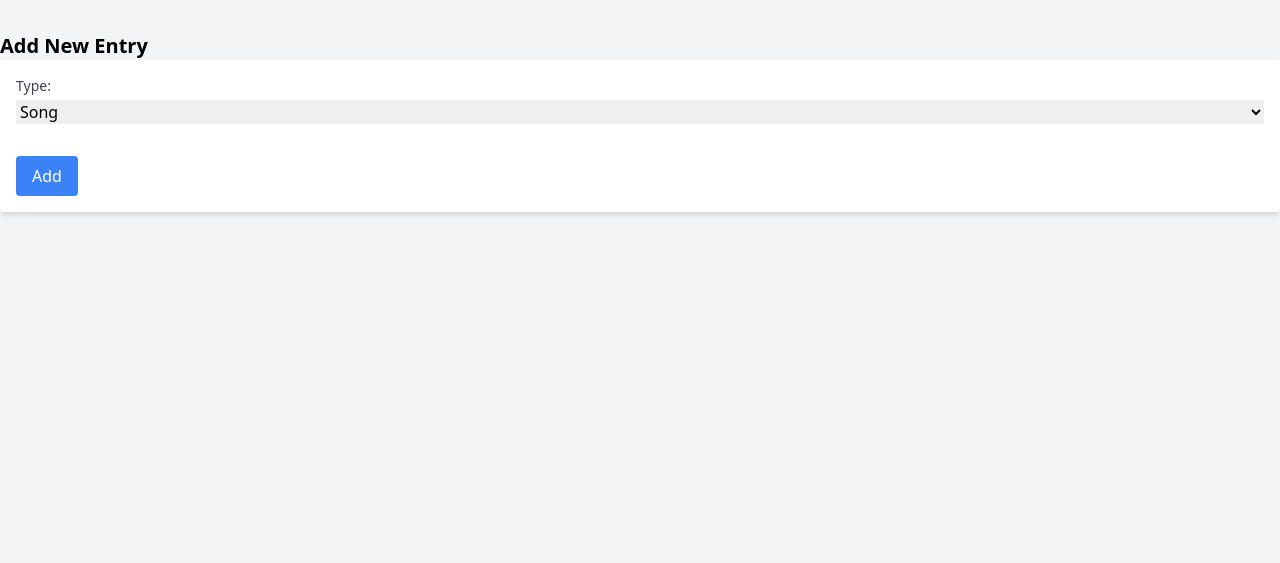
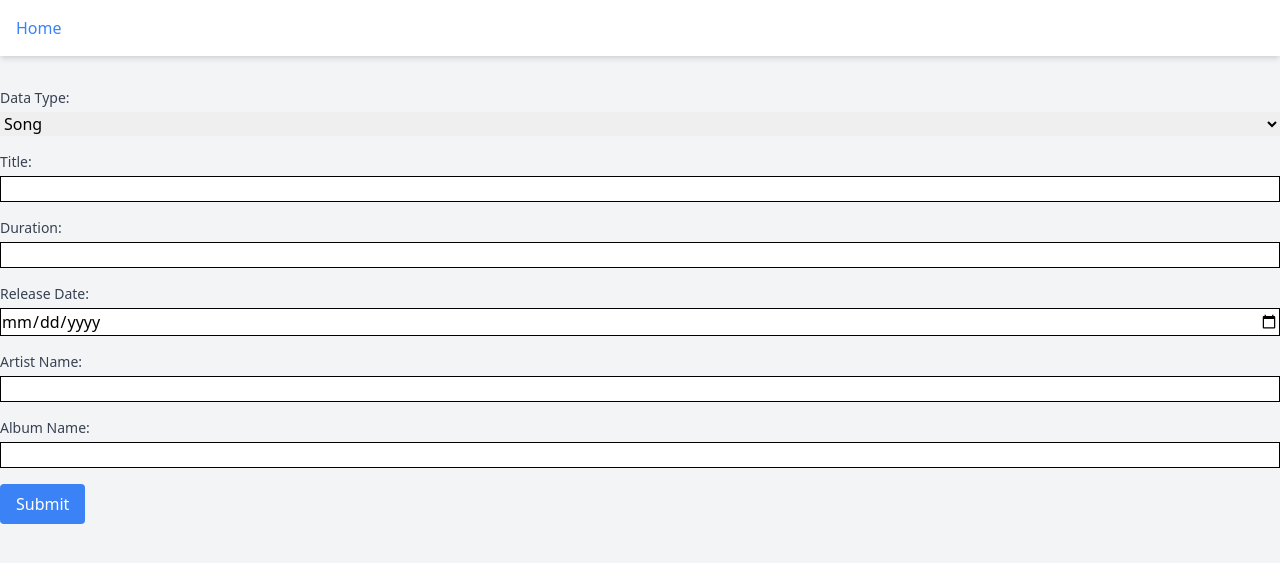
Before and after one commit to enesscakmak/music-web-app, a Flask app: page /add in a window 1280 px wide. Shown: the top 563 px of the page. Run offline with Flask 3, Linux system fonts and the light colour scheme.

Commit message:
navigation bar on add page

```diff
--- a/static/script.js
+++ b/static/script.js
@@ -1,9 +1,13 @@
 document.addEventListener('DOMContentLoaded', () => {
+    const homeButton = document.getElementById('homeButton');
+    const addButton = document.getElementById('addButton');
     const signUpButton = document.getElementById('signUpButton');
     const signInButton = document.getElementById('signInButton');
     const authModal = document.getElementById('authModal');
     const authTitle = document.getElementById('authTitle');
     const authForm = document.getElementById('authForm');
+    const homeContent = document.getElementById('homeContent');
+    const addContent = document.getElementById('addContent');
     const closeAuthModal = document.getElementById('closeAuthModal');
     const signUpFields = document.getElementById('signUpFields');
     const authButtons = document.querySelector('.auth-buttons');
@@ -19,19 +23,6 @@ document.addEventListener('DOMContentLoaded', () => {
     const removePlaylistButtons = document.querySelectorAll('.remove-playlist-btn');
     let selectedSongId = null;
 
-    function validateInput(input, type, maxLength) {
-        if (input.length > maxLength) {
-            return false;
-        }
-        if (type === 'int' && isNaN(parseInt(input))) {
-            return false;
-        }
-        if (type === 'date' && isNaN(Date.parse(input))) {
-            return false;
-        }
-        return true;
-    }
-
     addToPlaylistButtons.forEach(button => {
         button.addEventListener('click', () => {
             selectedSongId = button.getAttribute('data-song-id');
@@ -46,87 +37,81 @@ document.addEventListener('DOMContentLoaded', () => {
     selectPlaylistButtons.forEach(button => {
         button.addEventListener('click', () => {
             const playlistId = button.getAttribute('data-playlist-id');
-            if (validateInput(playlistId, 'int', 11)) {
+            if (selectedSongId && playlistId) {
                 fetch('/add_to_playlist', {
                     method: 'POST',
                     headers: {
                         'Content-Type': 'application/json'
                     },
-                    body: JSON.stringify({ songId: selectedSongId, playlistId: playlistId })
+                    body: JSON.stringify({ songId: parseInt(selectedSongId), playlistId: parseInt(playlistId) })
                 })
                 .then(response => response.json())
                 .then(data => {
                     if (data.status === 'success') {
-                        alert('Song added to playlist successfully!');
-                        playlistModal.style.display = 'none';
+                        // Handle success
                     } else {
                         alert('Error adding song to playlist: ' + data.message);
                     }
+                    playlistModal.style.display = 'none';
                 })
                 .catch(error => {
                     console.error('Error:', error);
                     alert('An error occurred while adding the song to the playlist.');
                 });
             } else {
-                alert('Invalid playlist ID');
+                alert('Invalid song or playlist ID');
             }
         });
     });
 
     createNewPlaylistButton.addEventListener('click', () => {
         const playlistName = prompt('Enter new playlist name:');
-        if (validateInput(playlistName, 'string', 150)) {
-            fetch('/create_playlist', {
+        if (playlistName) {
+            fetch('/add', {
                 method: 'POST',
                 headers: {
                     'Content-Type': 'application/json'
                 },
-                body: JSON.stringify({ playlistName: playlistName })
+                body: JSON.stringify({ data_type: 'playlist', name: playlistName })
             })
             .then(response => response.json())
             .then(data => {
                 if (data.status === 'success') {
-                    alert('Playlist created successfully!');
-                    refreshPlaylistList();
+                    // Handle success
                 } else {
                     alert('Error creating playlist: ' + data.message);
                 }
             })
-            .catch(error => {
-                console.error('Error:', error);
-                alert('An error occurred while creating the playlist.');
-            });
-        } else {
-            alert('Invalid playlist name');
+            .catch(error => console.error('Error:', error));
         }
     });
 
     playlistList.addEventListener('click', (event) => {
         if (event.target.classList.contains('select-playlist-btn')) {
             const playlistId = event.target.getAttribute('data-playlist-id');
-            if (validateInput(playlistId, 'int', 11)) {
+            if (selectedSongId && playlistId) {
                 fetch('/add_to_playlist', {
                     method: 'POST',
                     headers: {
                         'Content-Type': 'application/json'
                     },
-                    body: JSON.stringify({ songId: selectedSongId, playlistId: playlistId })
+                    body: JSON.stringify({ songId: parseInt(selectedSongId), playlistId: parseInt(playlistId) })
                 })
                 .then(response => response.json())
                 .then(data => {
                     if (data.status === 'success') {
-                        alert('Song added to playlist successfully!');
-                        playlistModal.style.display = 'none';
+                        // Handle success
                     } else {
                         alert('Error adding song to playlist: ' + data.message);
                     }
+                    playlistModal.style.display = 'none';
                 })
                 .catch(error => {
                     console.error('Error:', error);
                     alert('An error occurred while adding the song to the playlist.');
                 });
             } else {
-                alert('Invalid playlist ID');
+                alert('Invalid song or playlist ID');
             }
         }
     });
@@ -140,19 +125,19 @@ document.addEventListener('DOMContentLoaded', () => {
             .then(response => response.json())
             .then(data => {
                 if (data.status === 'success') {
-                    const playlistList = document.getElementById('playlistList');
-                    playlistList.innerHTML = '';
-                    data.playlists.forEach(playlist => {
-                        const li = document.createElement('li');
-                        li.innerHTML = `<button class="select-playlist-btn" data-playlist-id="${playlist.PlaylistId}">${playlist.PlaylistName}</button>`;
-                        playlistList.appendChild(li);
-                    });
-                } else {
-                    alert('Error fetching playlists: ' + data.message);
+                    // Handle success
                 }
             })
             .catch(error => console.error('Error:', error));
     }
+
+    homeButton.addEventListener('click', () => {
+        window.location.href = '/';
+    });
+
+    addButton.addEventListener('click', () => {
+        window.location.href = '/add';
+    });
 
     signUpButton.addEventListener('click', () => {
         authTitle.textContent = 'Sign Up';
@@ -174,57 +159,32 @@ document.addEventListener('DOMContentLoaded', () => {
         e.preventDefault();
         const formData = new FormData(authForm);
         const action = authTitle.textContent === 'Sign In' ? '/signin' : '/signup';
-        const data = {};
-        formData.forEach((value, key) => {
-            data[key] = value;
-        });
 
-        if (validateInput(data.username, 'string', 100) &&
-            validateInput(data.email, 'string', 150) &&
-            validateInput(data.password, 'string', 255) &&
-            validateInput(data.nameSurname, 'string', 100)) {
         fetch(action, {
             method: 'POST',
-                headers: {
-                    'Content-Type': 'application/json'
-                },
-                body: JSON.stringify(data)
+            body: formData
         })
         .then(response => response.json())
         .then(data => {
             if (data.status === 'success') {
-                    alert('Authentication successful!');
-                    authModal.style.display = 'none';
-                    if (action === '/signin') {
-                        userInfo.textContent = data.nameSurname;
-                        userContainer.style.display = 'flex';
-                        authButtons.style.display = 'none';
-                    }
+                // Handle success
             } else {
-                    alert('Error: ' + data.message);
+                // Handle error
             }
         })
         .catch(error => console.error('Error:', error));
-        } else {
-            alert('Invalid input data');
-        }
     });
 
     signOutButton.addEventListener('click', () => {
         fetch('/signout', {
-            method: 'POST',
-            headers: {
-                'Content-Type': 'application/json'
-            }
+            method: 'POST'
         })
         .then(response => response.json())
         .then(data => {
             if (data.status === 'success') {
-                alert('Signed out successfully!');
-                userContainer.style.display = 'none';
-                authButtons.style.display = 'flex';
+                // Handle success
             } else {
-                alert('Error: ' + data.message);
+                // Handle error
             }
         })
         .catch(error => console.error('Error:', error));
@@ -235,9 +195,12 @@ document.addEventListener('DOMContentLoaded', () => {
     .then(response => response.json())
     .then(data => {
         if (data.signed_in) {
+            authButtons.style.display = 'none';
+            userContainer.style.display = 'flex';
             userInfo.textContent = data.nameSurname;
-            userContainer.style.display = 'flex';
-            authButtons.style.display = 'none';
+        } else {
+            authButtons.style.display = 'flex';
+            userContainer.style.display = 'none';
         }
     })
     .catch(error => console.error('Error:', error));
@@ -245,29 +208,24 @@ document.addEventListener('DOMContentLoaded', () => {
     removePlaylistButtons.forEach(button => {
         button.addEventListener('click', () => {
             const playlistId = button.getAttribute('data-playlist-id');
-            if (validateInput(playlistId, 'int', 11)) {
             if (confirm('Are you sure you want to delete this playlist?')) {
                 fetch('/remove_playlist', {
                     method: 'POST',
                     headers: {
                         'Content-Type': 'application/json'
                     },
-                        body: JSON.stringify({ playlistId: playlistId })
+                    body: JSON.stringify({ playlistId: parseInt(playlistId) })
                 })
                 .then(response => response.json())
                 .then(data => {
                     if (data.status === 'success') {
-                            alert('Playlist removed successfully!');
-                            refreshPlaylistList();
+                        // Handle success
                     } else {
                         alert('Error removing playlist: ' + data.message);
                     }
                 })
                 .catch(error => console.error('Error:', error));
             }
-            } else {
-                alert('Invalid playlist ID');
-            }
         });
     });
 });
--- a/templates/add.html
+++ b/templates/add.html
@@ -5,30 +5,32 @@
     <meta name="viewport" content="width=device-width, initial-scale=1.0">
     <title>Add New Entry</title>
     <link href="https://cdn.jsdelivr.net/npm/tailwindcss@2.2.19/dist/tailwind.min.css" rel="stylesheet">
+    <script defer src="../static/script.js"></script>
+    <style>
+        input {
+            border: 1px solid black;
+        }
+    </style>
 </head>
 <body class="bg-gray-100">
+    <nav class="bg-white shadow-md p-4">
+        <div class="container mx-auto flex justify-between">
+            <div>
+                <button id="homeButton" class="text-blue-500">Home</button>
+            </div>
+        </div>
+    </nav>
     <main class="container mx-auto mt-8">
-        <h2 class="text-xl font-bold">Add New Entry</h2>
-        <form id="addForm" class="bg-white p-4 shadow-md rounded">
-            <label for="entryType" class="block text-sm font-medium text-gray-700">Type:</label>
-            <select id="entryType" name="entryType" class="mt-1 block w-full">
+        <form id="addForm">
+            <div>
+                <label for="dataType" class="block text-sm font-medium text-gray-700">Data Type:</label>
+                <select id="dataType" name="dataType" class="mt-1 block w-full">
                     <option value="song">Song</option>
                     <option value="album">Album</option>
                     <option value="artist">Artist</option>
                 </select>
-            <div id="formDetails" class="mt-4">
-                <!-- Dynamic fields based on selection -->
             </div>
-            <button type="submit" class="mt-4 bg-blue-500 text-white py-2 px-4 rounded">Add</button>
-        </form>
-    </main>
-    <script>
-        document.getElementById('entryType').addEventListener('change', function() {
-            const formDetails = document.getElementById('formDetails');
-            formDetails.innerHTML = '';
-            const entryType = this.value;
-            if (entryType === 'song') {
-                formDetails.innerHTML = `
+            <div id="songFields" class="mt-4">
                 <label for="title" class="block text-sm font-medium text-gray-700">Title:</label>
                 <input type="text" id="title" name="title" class="mt-1 block w-full">
                 <label for="duration" class="block text-sm font-medium text-gray-700 mt-4">Duration:</label>
@@ -39,22 +41,39 @@
                 <input type="text" id="artistName" name="artistName" class="mt-1 block w-full">
                 <label for="albumName" class="block text-sm font-medium text-gray-700 mt-4">Album Name:</label>
                 <input type="text" id="albumName" name="albumName" class="mt-1 block w-full">
-                `;
-            } else if (entryType === 'album') {
-                formDetails.innerHTML = `
-                    <label for="name" class="block text-sm font-medium text-gray-700">Name:</label>
-                    <input type="text" id="name" name="name" class="mt-1 block w-full">
+            </div>
+            <div id="albumFields" class="mt-4" style="display: none;">
+                <label for="albumName" class="block text-sm font-medium text-gray-700">Album Name:</label>
+                <input type="text" id="albumName" name="albumName" class="mt-1 block w-full">
                 <label for="releaseYear" class="block text-sm font-medium text-gray-700 mt-4">Release Year:</label>
-                    <input type="number" id="releaseYear" name="releaseYear" class="mt-1 block w-full">
+                <input type="text" id="releaseYear" name="releaseYear" class="mt-1 block w-full">
                 <label for="artistName" class="block text-sm font-medium text-gray-700 mt-4">Artist Name:</label>
                 <input type="text" id="artistName" name="artistName" class="mt-1 block w-full">
-                `;
-            } else if (entryType === 'artist') {
-                formDetails.innerHTML = `
+            </div>
+            <div id="artistFields" class="mt-4" style="display: none;">
                 <label for="artistName" class="block text-sm font-medium text-gray-700">Artist Name:</label>
                 <input type="text" id="artistName" name="artistName" class="mt-1 block w-full">
-                `;
-            }
+            </div>
+            <button type="submit" class="mt-4 bg-blue-500 text-white py-2 px-4 rounded">Submit</button>
+        </form>
+    </main>
+    <script>
+        document.addEventListener('DOMContentLoaded', () => {
+            const dataType = document.getElementById('dataType');
+            const songFields = document.getElementById('songFields');
+            const albumFields = document.getElementById('albumFields');
+            const artistFields = document.getElementById('artistFields');
+
+            dataType.addEventListener('change', (e) => {
+                const value = e.target.value;
+                songFields.style.display = value === 'song' ? 'block' : 'none';
+                albumFields.style.display = value === 'album' ? 'block' : 'none';
+                artistFields.style.display = value === 'artist' ? 'block' : 'none';
+            });
+
+            document.getElementById('homeButton').addEventListener('click', () => {
+                window.location.href = '/';
+            });
         });
     </script>
 </body>
```
Lines whose indentation alone changed are shown as unchanged.
